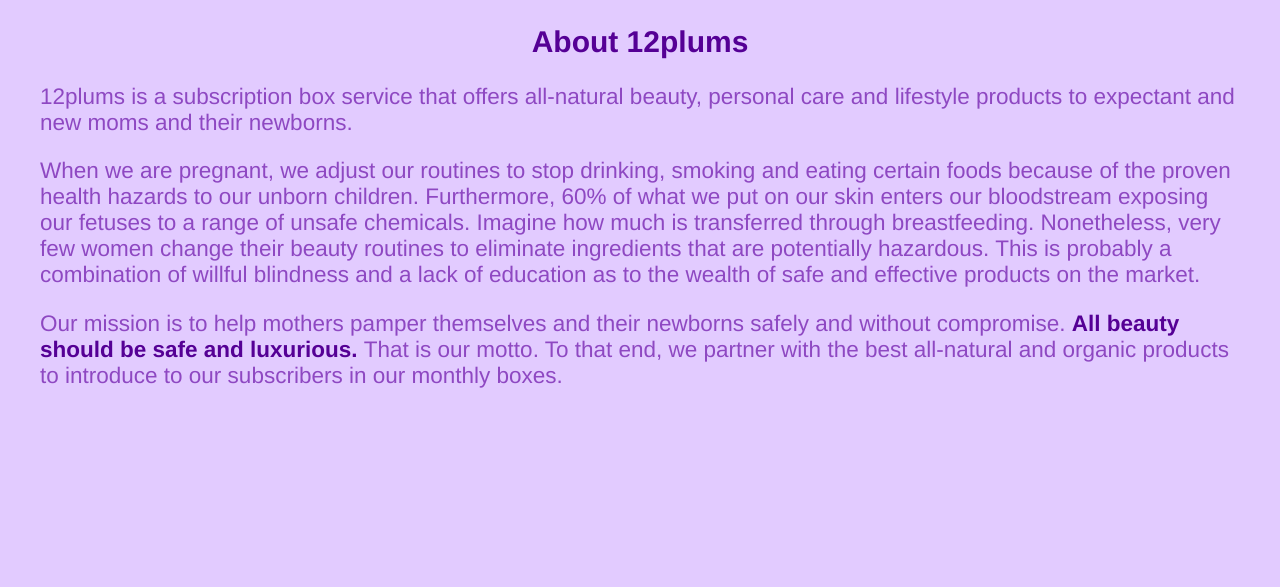
After one commit to adamjonas/12plums, a web app: file public/about_12plums.html in a window 1280 px wide. The commit adds this page. Shown: the top 587 px of the page. Run offline with its HTML, style and script files only (its server is not run), Linux system fonts and the light colour scheme; some libraries are stand-ins or nearby versions.

Commit message:
about us and google analytics

```diff
--- /dev/null
+++ b/assets/css/_about_12plums.styl
@@ -0,0 +1,17 @@
+#about-us
+  background-color: #e2cbff
+  height: 1100px
+
+  h2
+    color: dark-purple
+    font-size: 2em
+    center(300px)
+    text-align: center
+
+  p
+    color: purple
+    font-size: 1.5em
+
+  .motto
+    font-weight: bold
+    color: dark-purple
--- a/assets/css/_footer.styl
+++ b/assets/css/_footer.styl
@@ -1,12 +1,22 @@
 #footer
-  height: 100px
   background-color: #e2cbff
-  color: purple
 
-  .faqs
-    text-align: center
-    center(200px)
-    fs: 2em
+  .footer-links
+    center(375px)
+
+    @media main-bp
+      center(152px)
+
+    a
+      color: purple
+      float: left
+      margin: 0 1em
+
+      @media main-bp
+        float: none
+
+      h2
+        text-align: center
   // position: relative
   // z-index: 1000
 
--- a/assets/css/_settings.styl
+++ b/assets/css/_settings.styl
@@ -29,6 +29,7 @@
 green = #7FC028
 light-blue = #52D7FE
 light-purple = #e2cbff
+dark-purple = #550095
 blue = #00a6fc
 purple = #8E48C2
 white = #fff
--- a/assets/css/master.styl
+++ b/assets/css/master.styl
@@ -6,7 +6,8 @@
 
 @import '_global'
 @import 'panels/_landing'
-@import 'panels/_faqs'
+@import '_faqs'
+@import '_about_12plums'
 @import 'panels/_email-form'
 @import 'panels/_second_panel'
 @import 'panels/_image_container'
--- /dev/null
+++ b/public/about_12plums.html
@@ -0,0 +1,30 @@
+<!DOCTYPE html>
+<html>
+  <head>
+    <meta charset="utf8">
+    <meta http-equiv="X-UA-Compatible" content="IE=edge, chrome=1">
+    <meta name="description" content="12plums">
+    <meta name="author" content="12plums">
+    <meta name="viewport" content="width=device-width, initial-scale=1.0">
+    <title>12plums</title>
+    <link rel="stylesheet" href="css/master.css">
+  </head>
+  <body>
+<div id="about-us">
+  <div class="content-container">
+    <h2 class="section-header">About 12plums</h2>
+    <p>12plums is a subscription box service that offers all-natural beauty, personal care and lifestyle products to expectant and new moms and their newborns.</p>
+    <p>When we are pregnant, we adjust our routines to stop drinking, smoking and eating certain foods because of the proven health hazards to our unborn children. Furthermore, 60% of what we put on our skin enters our bloodstream exposing our fetuses to a range of unsafe chemicals. Imagine how much is transferred through breastfeeding. Nonetheless, very few women change their beauty routines to eliminate ingredients that are potentially hazardous. This is probably a combination of willful blindness and a lack of education as to the wealth of safe and effective products on the market.</p>
+    <P>Our mission is to help mothers pamper themselves and their newborns safely and without compromise.&nbsp;<span class="motto">All beauty should be safe and luxurious.</span>&nbsp;That is our motto. To that end, we partner with the best all-natural and organic products to introduce to our subscribers in our monthly boxes. </P>
+  </div>
+</div>
+    <script data-main="js/main" src="js/require.js"></script>
+    <script>
+      (function(i,s,o,g,r,a,m){i['GoogleAnalyticsObject']=r;i[r]=i[r]||function(){
+      (i[r].q=i[r].q||[]).push(arguments)},i[r].l=1*new Date();a=s.createElement(o),
+      m=s.getElementsByTagName(o)[0];a.async=1;a.src=g;m.parentNode.insertBefore(a,m)
+      })(window,document,'script','//www.google-analytics.com/analytics.js','ga');
+      ga('create', 'UA-48552454-1', 'auto'); ga('send', 'pageview');
+    </script>
+  </body>
+</html>
--- a/public/css/master.css
+++ b/public/css/master.css
@@ -1,40 +1,44 @@
 .content-container,
 #landing .logo,
 #landing .landing-copy,
+#about-us h2,
 #second-panel .section-header,
 #second-panel ul li p,
 .image-container,
 .image-container img.phone,
-#footer .faqs {
+#footer .footer-links {
   *zoom: 1;
 }
 .content-container:before,
 #landing .logo:before,
 #landing .landing-copy:before,
+#about-us h2:before,
 #second-panel .section-header:before,
 #second-panel ul li p:before,
 .image-container:before,
 .image-container img.phone:before,
-#footer .faqs:before,
+#footer .footer-links:before,
 .content-container:after,
 #landing .logo:after,
 #landing .landing-copy:after,
+#about-us h2:after,
 #second-panel .section-header:after,
 #second-panel ul li p:after,
 .image-container:after,
 .image-container img.phone:after,
-#footer .faqs:after {
+#footer .footer-links:after {
   content: '';
   display: table;
 }
 .content-container:after,
 #landing .logo:after,
 #landing .landing-copy:after,
+#about-us h2:after,
 #second-panel .section-header:after,
 #second-panel ul li p:after,
 .image-container:after,
 .image-container img.phone:after,
-#footer .faqs:after {
+#footer .footer-links:after {
   clear: both;
 }
 article,
@@ -428,6 +432,31 @@
 #faqs dd {
   margin-bottom: 2em;
 }
+#about-us {
+  background-color: #e2cbff;
+  height: 1100px;
+}
+#about-us h2 {
+  color: #550095;
+  font-size: 2em;
+  width: auto;
+  max-width: 300px;
+  float: none;
+  display: block;
+  margin-right: auto;
+  margin-left: auto;
+  padding-left: 0;
+  padding-right: 0;
+  text-align: center;
+}
+#about-us p {
+  color: #8e48c2;
+  font-size: 1.5em;
+}
+#about-us .motto {
+  font-weight: bold;
+  color: #550095;
+}
 #mc-embedded-subscribe-form {
   background-color: #e2cbff;
 }
--- a/views/_footer.jade
+++ b/views/_footer.jade
@@ -1,6 +1,9 @@
 #footer
   .content-container
-    a(href='/faqs.html'): h2.faqs FAQs
+    .footer-links
+      a(href='/about_12plums.html'): h2.faqs About Us
+      a(href='/faqs.html'): h2.faqs FAQs
+      a(href='mailto:info@12plums.com?Subject=Website%20Inquiry' target="_top"): h2.contact Contact Us
 
 //-       .btn-container
 //-         a(href='mailto:appsupport@flyby.com?Subject=App%20Support' target="_top")
--- a/views/layout.jade
+++ b/views/layout.jade
@@ -15,3 +15,9 @@
 
     //- add other scripts through require.js, not here
     script(data-main="js/main", src="js/require.js")
+    script.
+      (function(i,s,o,g,r,a,m){i['GoogleAnalyticsObject']=r;i[r]=i[r]||function(){
+      (i[r].q=i[r].q||[]).push(arguments)},i[r].l=1*new Date();a=s.createElement(o),
+      m=s.getElementsByTagName(o)[0];a.async=1;a.src=g;m.parentNode.insertBefore(a,m)
+      })(window,document,'script','//www.google-analytics.com/analytics.js','ga');
+      ga('create', 'UA-48552454-1', 'auto'); ga('send', 'pageview');
```
Also changed, not shown: other parts of public/css/master.css (+27 -6 lines), public/faqs.html (+7 -0 lines), public/index.html (+13 -2 lines), views/about_12plums.jade (added, +8 -0 lines), assets/css/_faqs.styl (renamed from assets/css/panels/_faqs.styl).
